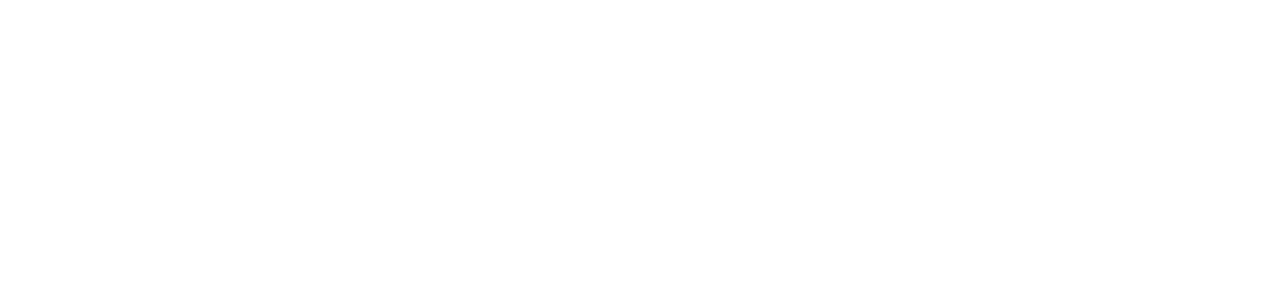
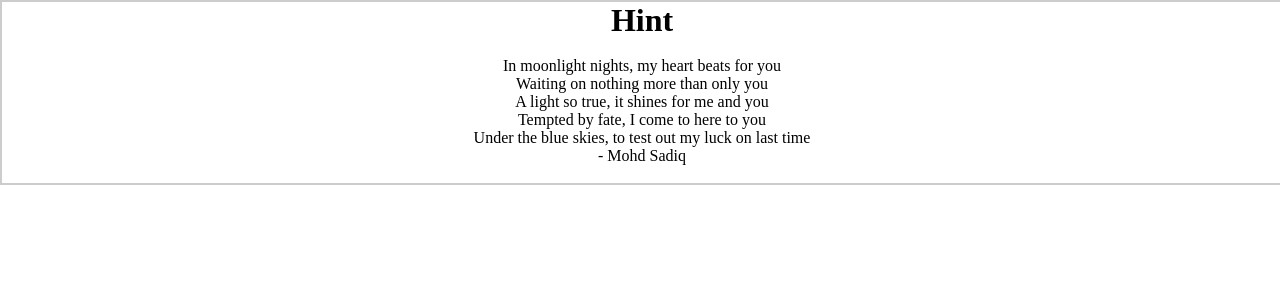
Before and after one commit to ms2892/ms2892.github.io, a React (Create React App) app: page /#/puzzle_one in a window 1280 px wide. Before the commit this address had no page. Shown: the top 300 px of the page. Built offline with nearby package versions, Linux system fonts and the light colour scheme; a web font is replaced by a local one.

Commit message:
adding puzzles

```diff
--- a/src/App.js
+++ b/src/App.js
@@ -1,6 +1,7 @@
 import logo from './logo.svg';
 import './App.css';
 import Home from './single_page_application/home.js';
+import Poem from './single_page_application/merve_puzzles/poem.js'
 import { HashRouter as Router, Route, Routes, Link } from 'react-router-dom';
 import ExperienceDisplay from './single_page_application/components/experience/experiencedisplay';
 
@@ -10,6 +11,7 @@ function App() {
       <Routes>
         <Route exact path="/" element={<Home />} />
         <Route path="/experienceDisplay" element={<ExperienceDisplay />} />
+        <Route path="/puzzle_one" element={<Poem />} />
       </Routes>
     </Router>
   );
--- /dev/null
+++ b/src/single_page_application/merve_puzzles/poem.js
@@ -0,0 +1,24 @@
+import React from 'react';
+import './src/poem.css';
+
+class Poem extends React.Component {
+    render() {
+        return (
+            <div className="puzzle-one">
+                <h1>Hint</h1>
+                <br />
+                <p>In moonlight nights, my heart beats for you</p>
+                <p>Waiting on nothing more than only you</p>
+                <p>A light so true, it shines for me and you</p>
+                <p>Tempted by fate, I come to here to you</p>
+                <p>Under the blue skies, to test out my luck on last time</p>
+                <span>- Mohd Sadiq</span>
+                <br/>
+                <br/>
+
+            </div>
+        );
+    }
+}
+
+export default Poem;
--- /dev/null
+++ b/src/single_page_application/merve_puzzles/src/poem.css
@@ -0,0 +1,5 @@
+.puzzle-one{
+    width: 100%;
+    border: 2px solid #ccc;
+    text-align: center;
+}
```
Also changed, not shown: src/single_page_application/merve_puzzles/cipher.js (added), src/single_page_application/merve_puzzles/columnar.js (added), src/single_page_application/merve_puzzles/merve.js (added), src/single_page_application/merve_puzzles/railfence.js (added), src/single_page_application/merve_puzzles/vernam.js (added), 1 other file (tests, documents, lock files or other folders).
